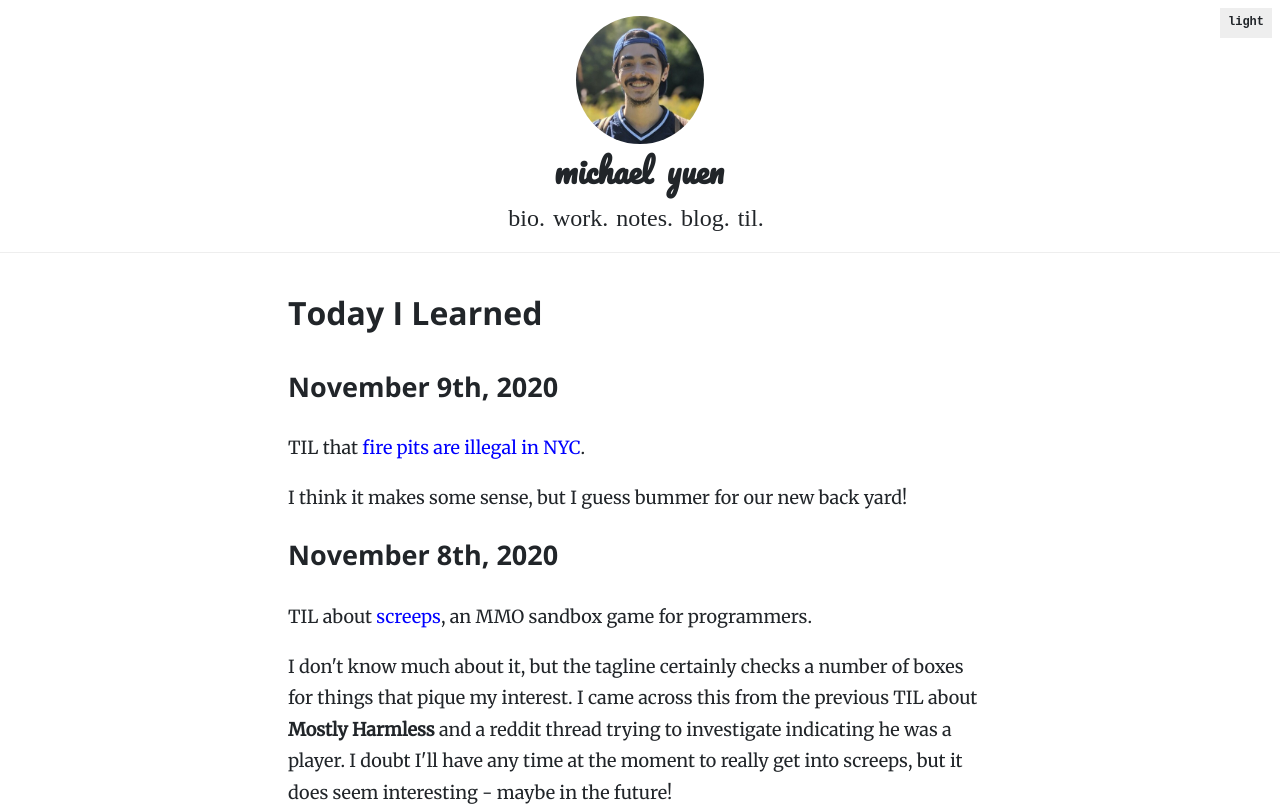
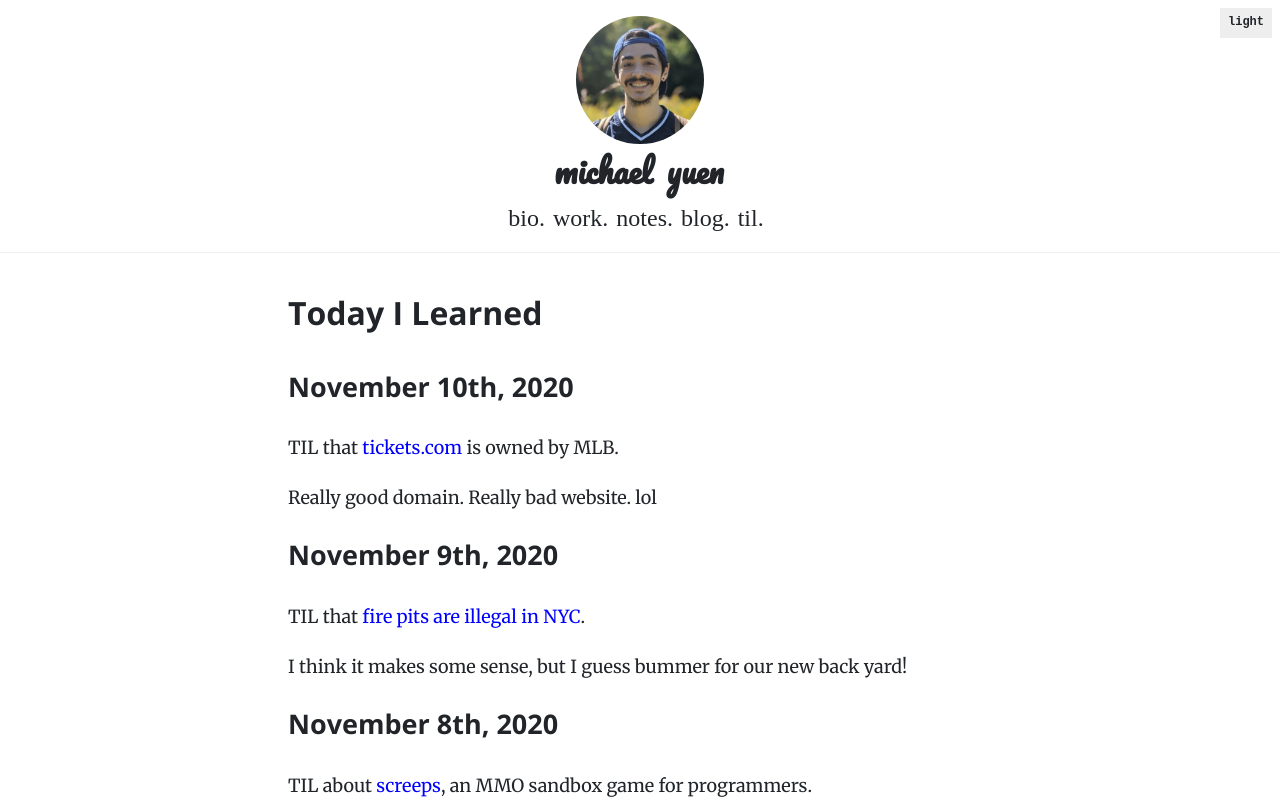
Before and after one commit to michaelyuen/personal-website, a Next.js app in the folder v5/: page /today-i-learned in a window 1280 px wide. Shown: the top 806 px of the page. Built offline with nearby package versions, Linux system fonts and the light colour scheme; a web font is replaced by a local one.

Commit message:
Add TIL for 2020-11-10 (#64)

```diff
--- a/v5/pages/today-i-learned.tsx
+++ b/v5/pages/today-i-learned.tsx
@@ -4,6 +4,15 @@ export default function TIL() {
   return (
     <section className="TILContainer">
       <h1>Today I Learned</h1>
+      <h2>November 10th, 2020</h2>
+      <p>
+        TIL that{" "}
+        <a href="https://www.tickets.com/about-us/" target="_blank">
+          tickets.com
+        </a>{" "}
+        is owned by MLB.
+      </p>
+      <p>Really good domain. Really bad website. lol</p>
       <h2>November 9th, 2020</h2>
       <p>
         TIL that{" "}
```
